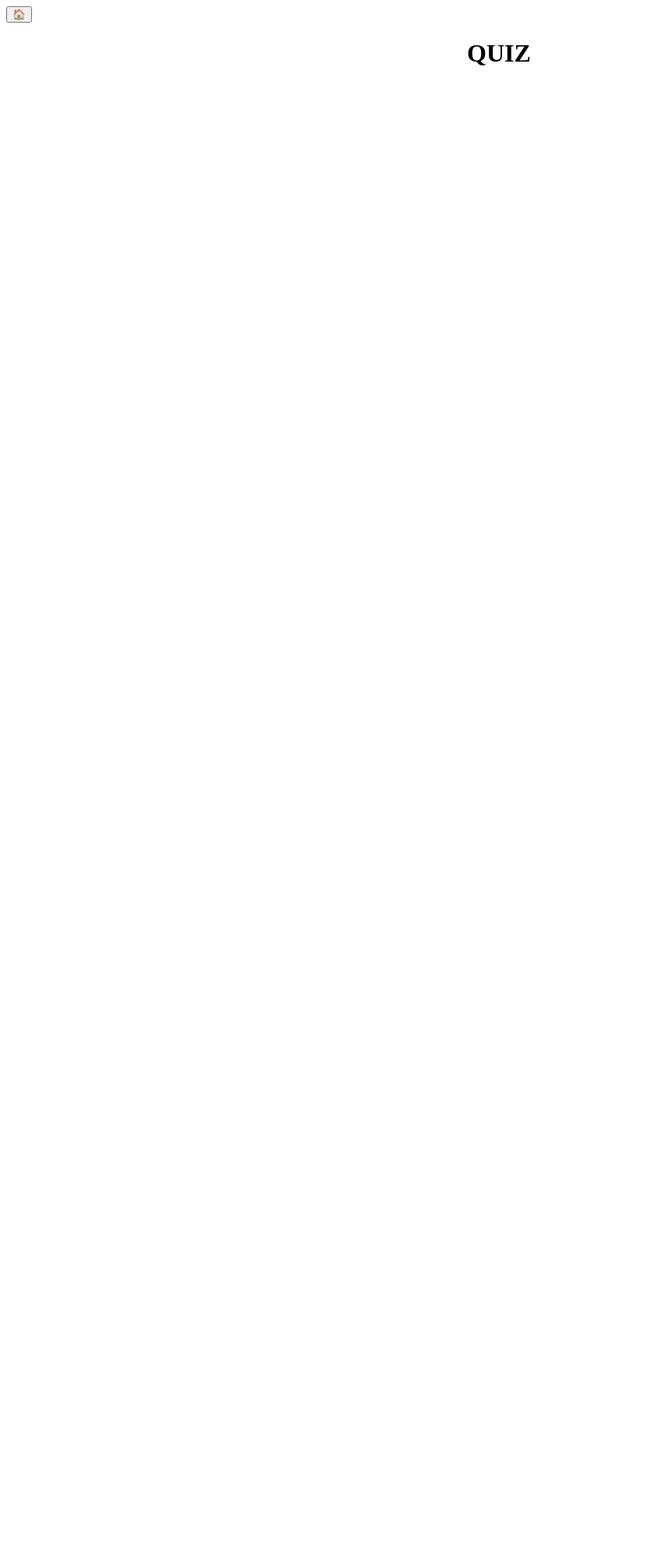
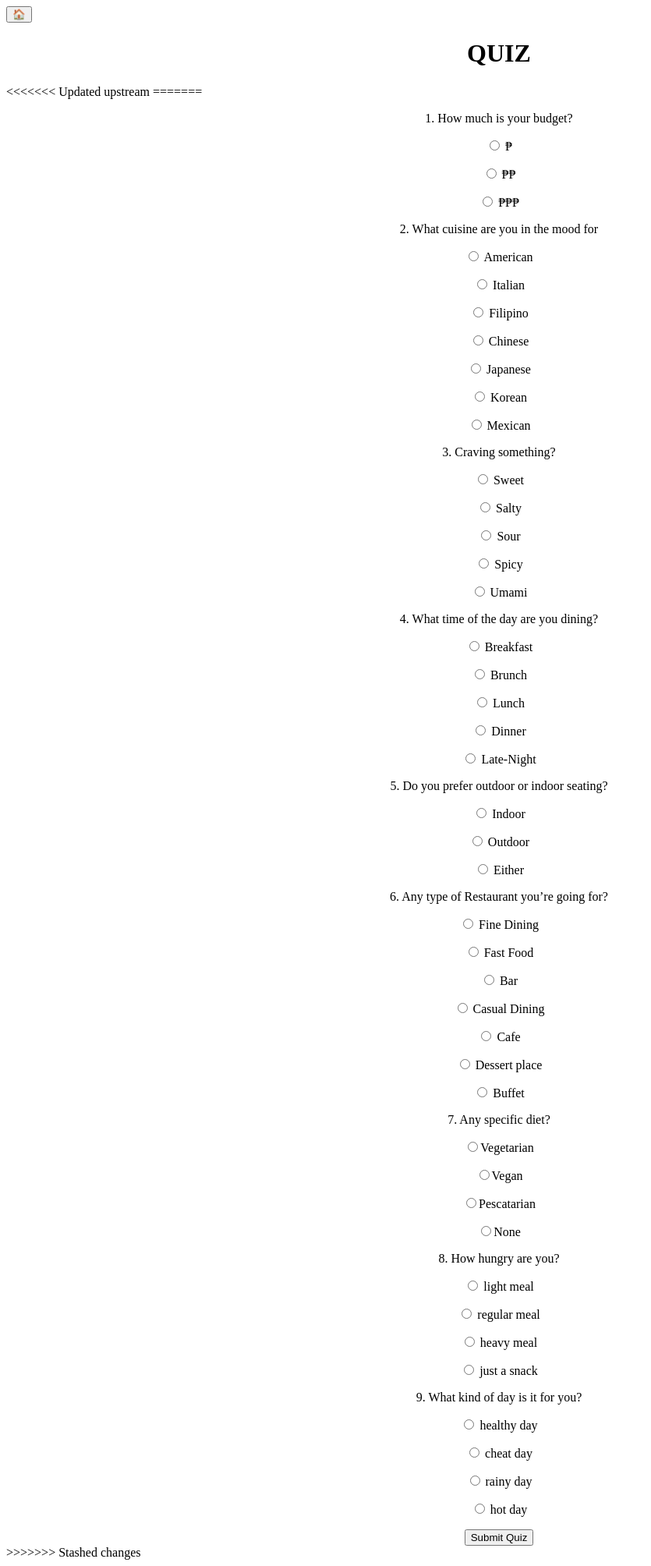
Before and after one commit to marivalle28/csci42project, a Django app: page /takequiz/ in a window 1280 px wide. Before the commit the part shown is almost empty. Shown: the whole page at 78% size, without its empty margins (0-835 px from the left). Before the commit the page ends 84 px from the top, so only its background shows below. Run offline with Django 4.2, Linux system fonts and the light colour scheme.

Commit message:
submit quiz button + results page
added submit quiz button and added a restaurant results page

```diff
--- a/apps/templates/apps/takequiz.html
+++ b/apps/templates/apps/takequiz.html
@@ -10,6 +10,92 @@
         <h1>QUIZ</h1>
     </center>
 
+<<<<<<< Updated upstream
+=======
+    <form name = "quiz" id="quiz" align="center" action="{% url 'quizresults' %}">
+        <div>
+          <p> 1. How much is your budget?</p>
+          <p><input type="radio" name="question1" value="₱"> ₱</p>
+          <p><input type="radio" name="question1" value="₱₱"> ₱₱</p>
+          <p><input type="radio" name="question1" value="₱₱₱"> ₱₱₱</p>
+        </div>
+
+        <div>
+          <p> 2. What cuisine are you in the mood for</p>
+          <p><input type="radio" name="question2" value="American"> American</p>
+          <p><input type="radio" name="question2" value="Italian"> Italian</p>
+          <p><input type="radio" name="question2" value="Filipino"> Filipino</p>
+          <p><input type="radio" name="question2" value="Chinese"> Chinese</p>
+          <p><input type="radio" name="question2" value="Japanese"> Japanese</p>
+          <p><input type="radio" name="question2" value="Korean"> Korean</p>
+          <p><input type="radio" name="question2" value="Mexican"> Mexican</p>
+        </div>
+
+        <div>
+          <p> 3. Craving something? </p>
+          <p><input type="radio" name="question3" value="Sweet"> Sweet</p>
+          <p><input type="radio" name="question3" value="Salty"> Salty</p>
+          <p><input type="radio" name="question3" value="Sour"> Sour</p>
+          <p><input type="radio" name="question3" value="Spicy"> Spicy</p>
+          <p><input type="radio" name="question3" value="Umami"> Umami</p>
+        </div>
+
+        <div>
+          <p> 4. What time of the day are you dining?</p>
+          <p><input type="radio" name="question4" value="Breakfast"> Breakfast</p>
+          <p><input type="radio" name="question4" value="Brunch"> Brunch</p>
+          <p><input type="radio" name="question4" value="Lunch"> Lunch</p>
+          <p><input type="radio" name="question4" value="Dinner"> Dinner</p>
+          <p><input type="radio" name="question4" value="Late-Night"> Late-Night</p>
+        </div>
+
+        <div>
+          <p> 5. Do you prefer outdoor or indoor seating? </p>
+          <p><input type="radio" name="question5" value="Indoor"> Indoor</p>
+          <p><input type="radio" name="question5" value="Outdoor"> Outdoor</p>
+          <p><input type="radio" name="question5" value="Either"> Either</p>
+        </div>
+
+        <div>
+          <p> 6. Any type of Restaurant you’re going for?</p>
+          <p><input type="radio" name="question6" value="Fine Dining"> Fine Dining</p>
+          <p><input type="radio" name="question6" value="Fast Food"> Fast Food</p>
+          <p><input type="radio" name="question6" value="Bar"> Bar</p>
+          <p><input type="radio" name="question6" value="Casual Dining"> Casual Dining</p>
+          <p><input type="radio" name="question6" value="Cafe"> Cafe</p>
+          <p><input type="radio" name="question6" value="Dessert place"> Dessert place</p>
+          <p><input type="radio" name="question6" value="Buffet"> Buffet</p>
+        </div>
+
+        <div>
+          <p> 7. Any specific diet?</p>
+          <p><input type="radio" name="question7" value="Vegetarian">Vegetarian</p>
+          <p><input type="radio" name="question7" value="Vegan">Vegan</p>
+          <p><input type="radio" name="question7" value="Pescatarian">Pescatarian</p>
+          <p><input type="radio" name="question7" value="None">None</p>
+        </div>
+
+        <div>
+          <p> 8. How hungry are you?</p>
+          <p><input type="radio" name="question8" value="light meal"> light meal</p>
+          <p><input type="radio" name="question8" value="regular meal"> regular meal</p>
+          <p><input type="radio" name="question8" value="heavy meal"> heavy meal</p>
+          <p><input type="radio" name="question8" value="just a snack"> just a snack</p>
+        </div>
+
+        <div>
+          <p> 9. What kind of day is it for you?</p>
+          <p><input type="radio" name="question9" value="healthy day"> healthy day</p>
+          <p><input type="radio" name="question9" value="cheat day"> cheat day</p>
+          <p><input type="radio" name="question9" value="rainy day"> rainy day</p>
+          <p><input type="radio" name="question9" value="hot day"> hot day</p>
+        </div>
+        <div text-align="center">
+             <input type="submit" value="Submit Quiz"/>
+        </form>
+        </div>
+    </form>
+>>>>>>> Stashed changes
 
 </body>
 </html>
--- a/apps/urls.py
+++ b/apps/urls.py
@@ -5,4 +5,5 @@
     path('home/', views.home, name='home'),
     path('takequiz/', views.takequiz, name='takequiz'),
     path('findresto/', views.findresto, name='findresto'),
+    path('quizresults/', views.quizresults, name='quizresults'),
 ]
--- a/apps/views.py
+++ b/apps/views.py
@@ -8,3 +8,6 @@
 
 def findresto(request):
 		return render(request, "apps/findresto.html")
+
+def quizresults(request):
+		return render(request, "apps/quizresults.html")
```
Also changed, not shown: apps/templates/apps/quizresults.html (added, +11 -0 lines).
